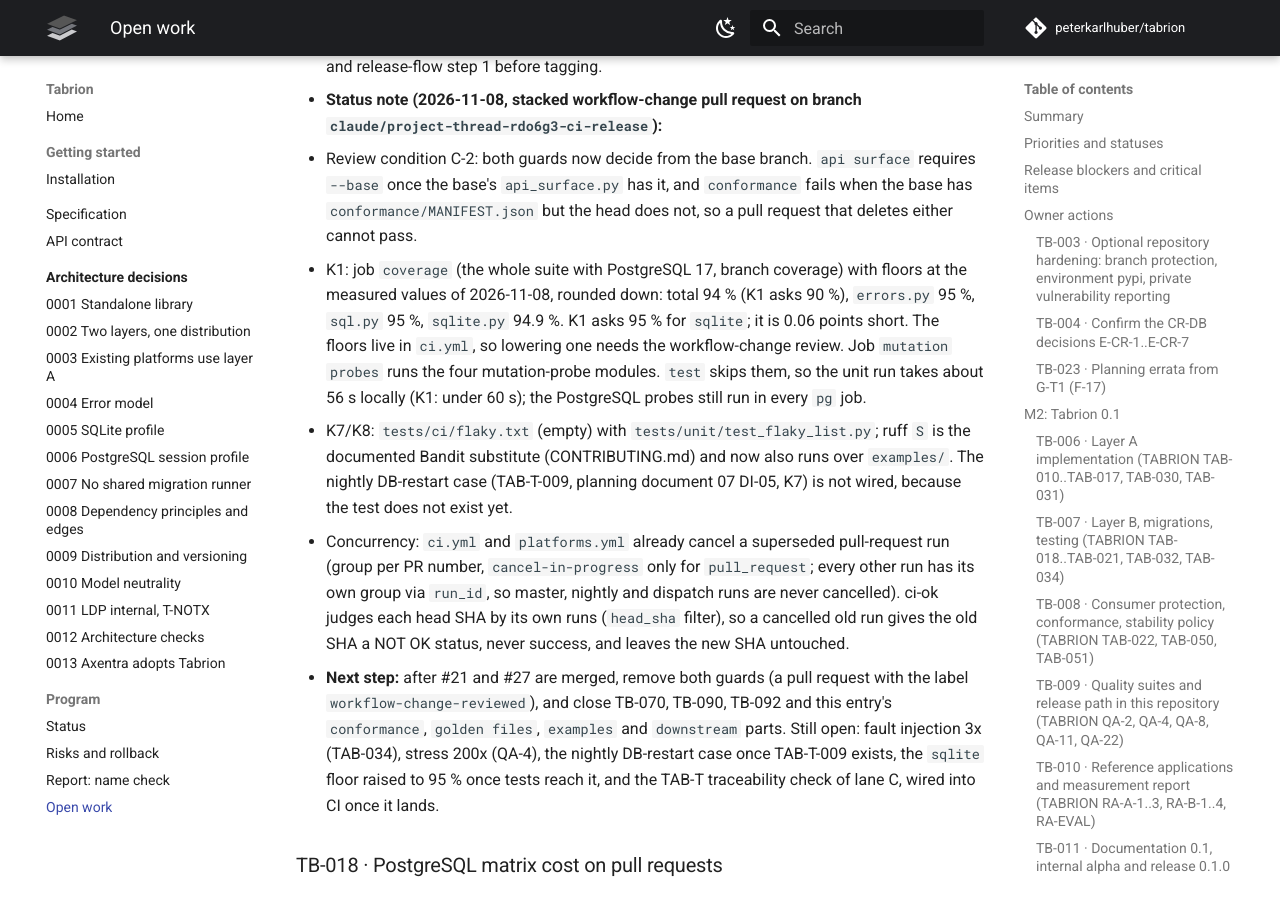
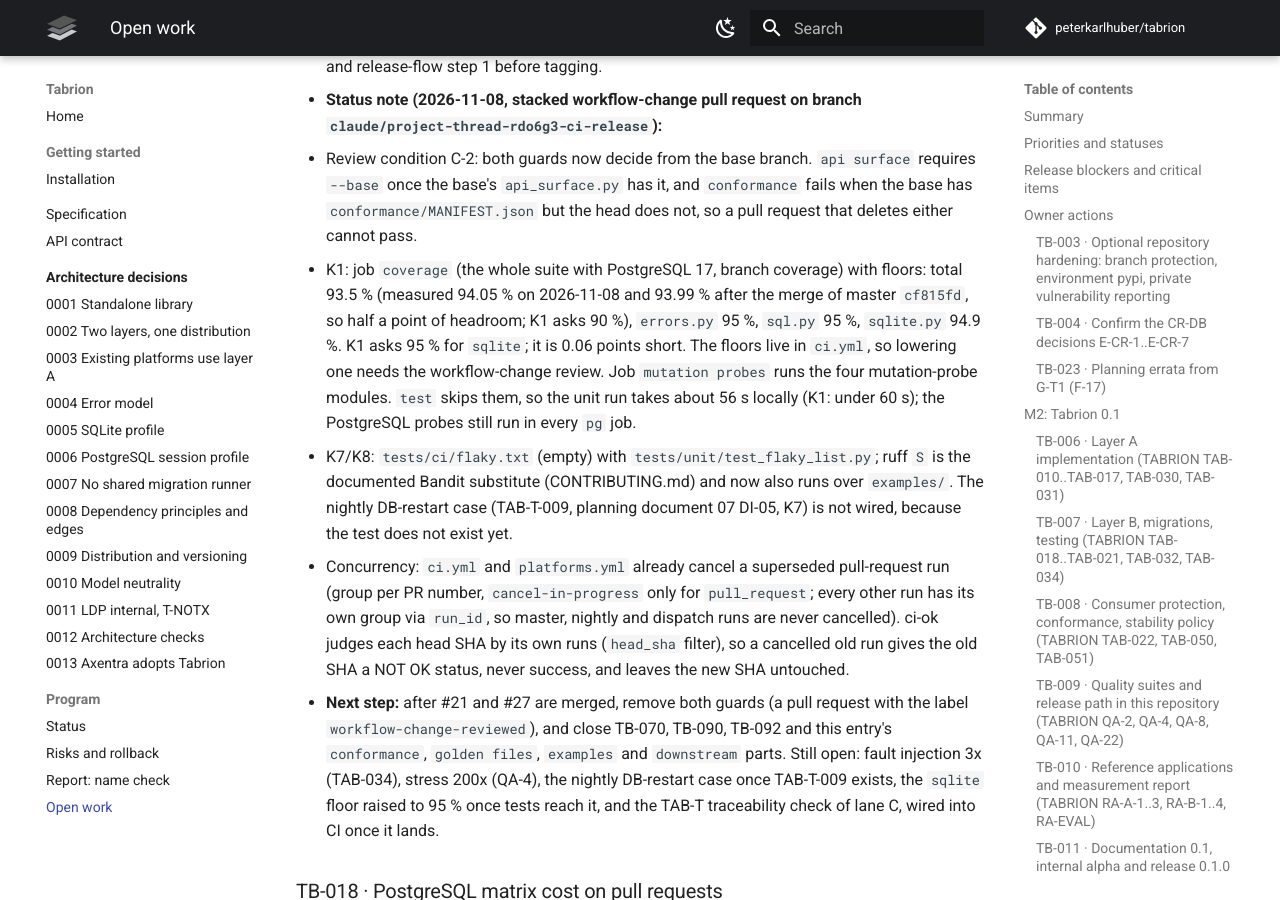
Before and after one commit to peterkarlhuber/tabrion, an MkDocs documentation site: the page built from docs/TODO.md, in a window 1280 px wide and 900 px high, scrolled down 11324 px. Built offline with MkDocs 1.6.1 and Material for MkDocs 9.7.7, drawn with Linux system fonts in a browser that asks for light colours; comment, search, counter and statistics services are not loaded.

Commit message:
Coverage gate: total floor 93.5 % with headroom; three decimals in the report
The coverage job on 88d84e5 failed with "total: 94.00 % is below the floor 94 %":
after the merge of master cf815fd the total was 93.99 % (94.05 % before), so a
floor at the measured value fails on unrelated merges. The job setup worked (1932
passed). The total floor is now 93.5 % (K1 asks 90 %); the module floors stay.
coverage_floors.py prints three decimals so a miss never reads "94.00 < 94".

Co-Authored-By: Claude Opus 5.5 <noreply@anthropic.com>
Claude-Session: https://claude.ai/code/session_011tY7TC7Nu5VGro3DJGJcv8

```diff
--- a/docs/TODO.md
+++ b/docs/TODO.md
@@ -352,9 +352,9 @@ required (owner decision of 2026-11-08 11:26Z).
   - Review condition C-2: both guards now decide from the base branch. `api surface` requires `--base` once the base's
     `api_surface.py` has it, and `conformance` fails when the base has `conformance/MANIFEST.json` but the head does
     not, so a pull request that deletes either cannot pass.
-  - K1: job `coverage` (the whole suite with PostgreSQL 17, branch coverage) with floors at the measured values of
-    2026-11-08, rounded down: total 94 % (K1 asks 90 %), `errors.py` 95 %, `sql.py` 95 %, `sqlite.py` 94.9 %. K1
-    asks 95 % for `sqlite`; it is 0.06 points short. The floors live in `ci.yml`, so lowering one needs the
+  - K1: job `coverage` (the whole suite with PostgreSQL 17, branch coverage) with floors: total 93.5 % (measured
+    94.05 % on 2026-11-08 and 93.99 % after the merge of master `cf815fd`, so half a point of headroom; K1 asks
+    90 %), `errors.py` 95 %, `sql.py` 95 %, `sqlite.py` 94.9 %. K1 asks 95 % for `sqlite`; it is 0.06 points short. The floors live in `ci.yml`, so lowering one needs the
     workflow-change review. Job `mutation probes` runs the four mutation-probe modules. `test` skips them, so the
     unit run takes about 56 s locally (K1: under 60 s); the PostgreSQL probes still run in every `pg` job.
   - K7/K8: `tests/ci/flaky.txt` (empty) with `tests/unit/test_flaky_list.py`; ruff `S` is the documented Bandit
```
Also changed, not shown: CHANGELOG.md (+1 -1 lines), 2 other files.
